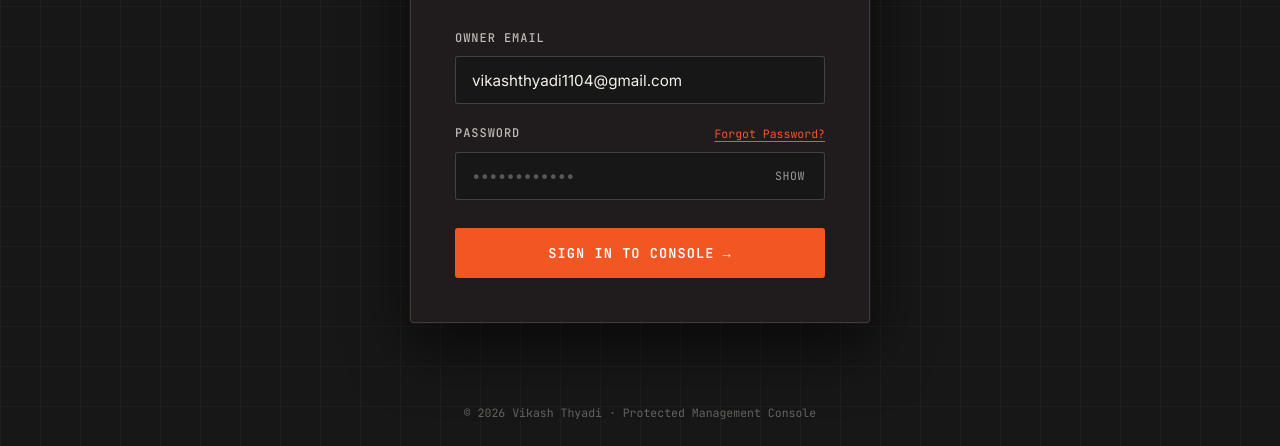
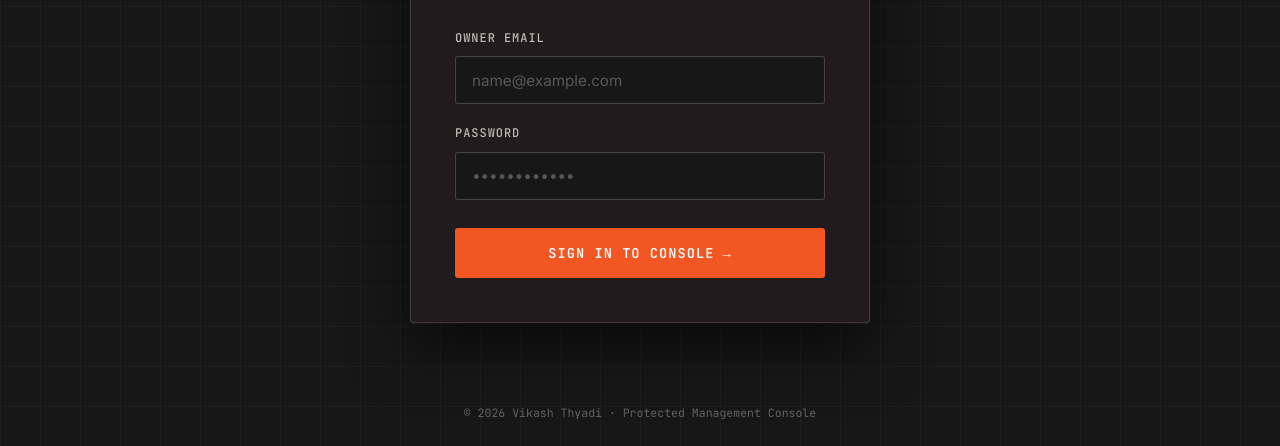
Before and after one commit to vikash11004/portfolio, a website: page login.html in a window 1280 px wide. Shown: the part 354-800 px from the top of the page. Drawn offline with Linux system fonts and the light colour scheme; no server answers.

Commit message:
refactor(login): remove email pre-fill, password toggle, and forgot-password trigger

```diff
--- a/login.html
+++ b/login.html
@@ -155,12 +155,6 @@
       gap: 0.5rem;
     }
 
-    .login-field__label-row {
-      display: flex;
-      justify-content: space-between;
-      align-items: center;
-    }
-
     .login-field label {
       font-family: var(--font-mono, 'JetBrains Mono', monospace);
       font-size: 0.75rem;
@@ -168,29 +162,6 @@
       letter-spacing: 0.08em;
       color: rgba(243, 240, 231, 0.75);
       font-weight: 500;
-    }
-
-    .login-field__forgot {
-      font-family: var(--font-mono, 'JetBrains Mono', monospace);
-      font-size: 0.72rem;
-      color: #F25623;
-      background: none;
-      border: none;
-      cursor: pointer;
-      text-decoration: underline;
-      text-underline-offset: 3px;
-      padding: 0;
-      transition: color 0.2s ease;
-    }
-
-    .login-field__forgot:hover {
-      color: #ff6b3d;
-    }
-
-    .login-field__input-wrap {
-      position: relative;
-      display: flex;
-      align-items: center;
     }
 
     .login-field input {
@@ -214,26 +185,6 @@
 
     .login-field input::placeholder {
       color: rgba(243, 240, 231, 0.3);
-    }
-
-    .login-password-toggle {
-      position: absolute;
-      right: 0.75rem;
-      background: none;
-      border: none;
-      color: rgba(243, 240, 231, 0.6);
-      font-family: var(--font-mono, 'JetBrains Mono', monospace);
-      font-size: 0.72rem;
-      text-transform: uppercase;
-      letter-spacing: 0.05em;
-      cursor: pointer;
-      padding: 0.35rem 0.5rem;
-      border-radius: 2px;
-      transition: color 0.2s ease;
-    }
-
-    .login-password-toggle:hover {
-      color: #F3F0E7;
     }
 
     .login-alert {
@@ -369,20 +320,12 @@
       <form class="login-form" id="loginForm" autocomplete="on">
         <div class="login-field">
           <label for="loginEmail">Owner Email</label>
-          <div class="login-field__input-wrap">
-            <input type="email" id="loginEmail" name="email" placeholder="owner@gmail.com" required autocomplete="username">
-          </div>
+          <input type="email" id="loginEmail" name="email" placeholder="name@example.com" required autocomplete="username">
         </div>
 
         <div class="login-field">
-          <div class="login-field__label-row">
-            <label for="loginPassword">Password</label>
-            <button type="button" class="login-field__forgot" id="forgotPasswordBtn">Forgot Password?</button>
-          </div>
-          <div class="login-field__input-wrap">
-            <input type="password" id="loginPassword" name="password" placeholder="••••••••••••" required autocomplete="current-password">
-            <button type="button" class="login-password-toggle" id="togglePasswordBtn" aria-label="Toggle password visibility">Show</button>
-          </div>
+          <label for="loginPassword">Password</label>
+          <input type="password" id="loginPassword" name="password" placeholder="••••••••••••" required autocomplete="current-password">
         </div>
 
         <button type="submit" class="login-submit-btn" id="loginSubmitBtn">
@@ -412,17 +355,10 @@
       const passwordInput = document.getElementById('loginPassword');
       const form = document.getElementById('loginForm');
       const submitBtn = document.getElementById('loginSubmitBtn');
-      const forgotBtn = document.getElementById('forgotPasswordBtn');
-      const togglePasswordBtn = document.getElementById('togglePasswordBtn');
       const alertError = document.getElementById('loginAlertError');
       const alertSuccess = document.getElementById('loginAlertSuccess');
       const loadingOverlay = document.getElementById('loginLoadingOverlay');
       const loadingText = document.getElementById('loginLoadingText');
-
-      // Pre-fill owner email if available
-      if (OWNER_EMAIL && emailInput && !emailInput.value) {
-        emailInput.value = OWNER_EMAIL;
-      }
 
       function showError(msg) {
         alertSuccess.style.display = 'none';
@@ -445,15 +381,6 @@
         loadingText.textContent = text;
         loadingOverlay.style.display = isLoading ? 'flex' : 'none';
         submitBtn.disabled = isLoading;
-      }
-
-      // Password visibility toggle
-      if (togglePasswordBtn && passwordInput) {
-        togglePasswordBtn.addEventListener('click', () => {
-          const isPassword = passwordInput.type === 'password';
-          passwordInput.type = isPassword ? 'text' : 'password';
-          togglePasswordBtn.textContent = isPassword ? 'Hide' : 'Show';
-        });
       }
 
       // Verify Firebase initialization
@@ -496,7 +423,7 @@
         }
 
         if (OWNER_EMAIL && email.toLowerCase() !== OWNER_EMAIL.toLowerCase()) {
-          showError(`Access denied: Only the owner account (${OWNER_EMAIL}) is permitted.`);
+          showError('Access denied: You do not have owner access privileges.');
           return;
         }
 
@@ -521,45 +448,17 @@
           console.error('Sign in error:', error);
           let msg = error.message || 'Sign in failed.';
           if (error.code === 'auth/wrong-password' || error.code === 'auth/invalid-credential') {
-            msg = 'Invalid credentials. If you forgot your password, click "Forgot Password?" above.';
+            msg = 'Invalid email or password.';
           } else if (error.code === 'auth/user-not-found') {
-            msg = `No account found for ${email}. Please check your owner email.`;
+            msg = 'Account not found. Please verify your email.';
           } else if (error.code === 'auth/too-many-requests') {
-            msg = 'Temporarily locked due to multiple failed attempts. Please wait a few minutes or reset your password.';
+            msg = 'Temporarily locked due to multiple failed attempts. Please try again later.';
           } else if (error.code === 'auth/network-request-failed') {
             msg = 'Network connection failed. Please check your internet connection.';
           }
           showError(msg);
         }
       });
-
-      // Handle Forgot Password
-      if (forgotBtn) {
-        forgotBtn.addEventListener('click', async () => {
-          hideAlerts();
-          const email = (emailInput.value || OWNER_EMAIL || '').trim();
-          if (!email) {
-            showError('Please enter your owner email in the input above first.');
-            emailInput.focus();
-            return;
-          }
-
-          try {
-            setLoading(true, 'Sending reset email...');
-            await firebaseAuth.sendPasswordResetEmail(email);
-            setLoading(false);
-            showSuccess(`Password reset link sent to ${email}! Check your inbox and spam folder.`);
-          } catch (error) {
-            setLoading(false);
-            console.error('Password reset error:', error);
-            let msg = error.message || 'Unable to send password reset email.';
-            if (error.code === 'auth/user-not-found') {
-              msg = `No Firebase user exists for ${email}.`;
-            }
-            showError(msg);
-          }
-        });
-      }
     })();
   </script>
 </body>
```
Also changed, not shown: admin.js (+0 -10 lines).
